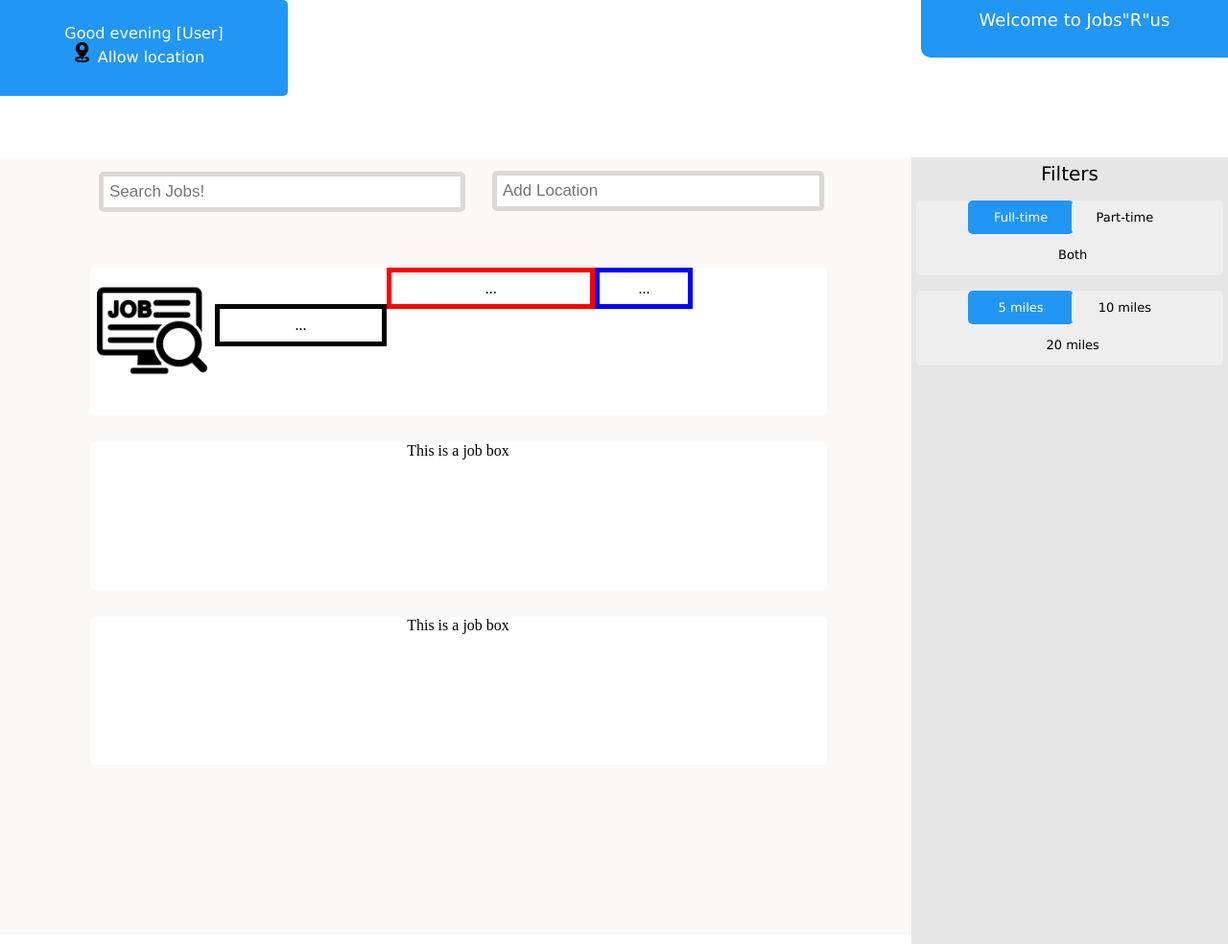
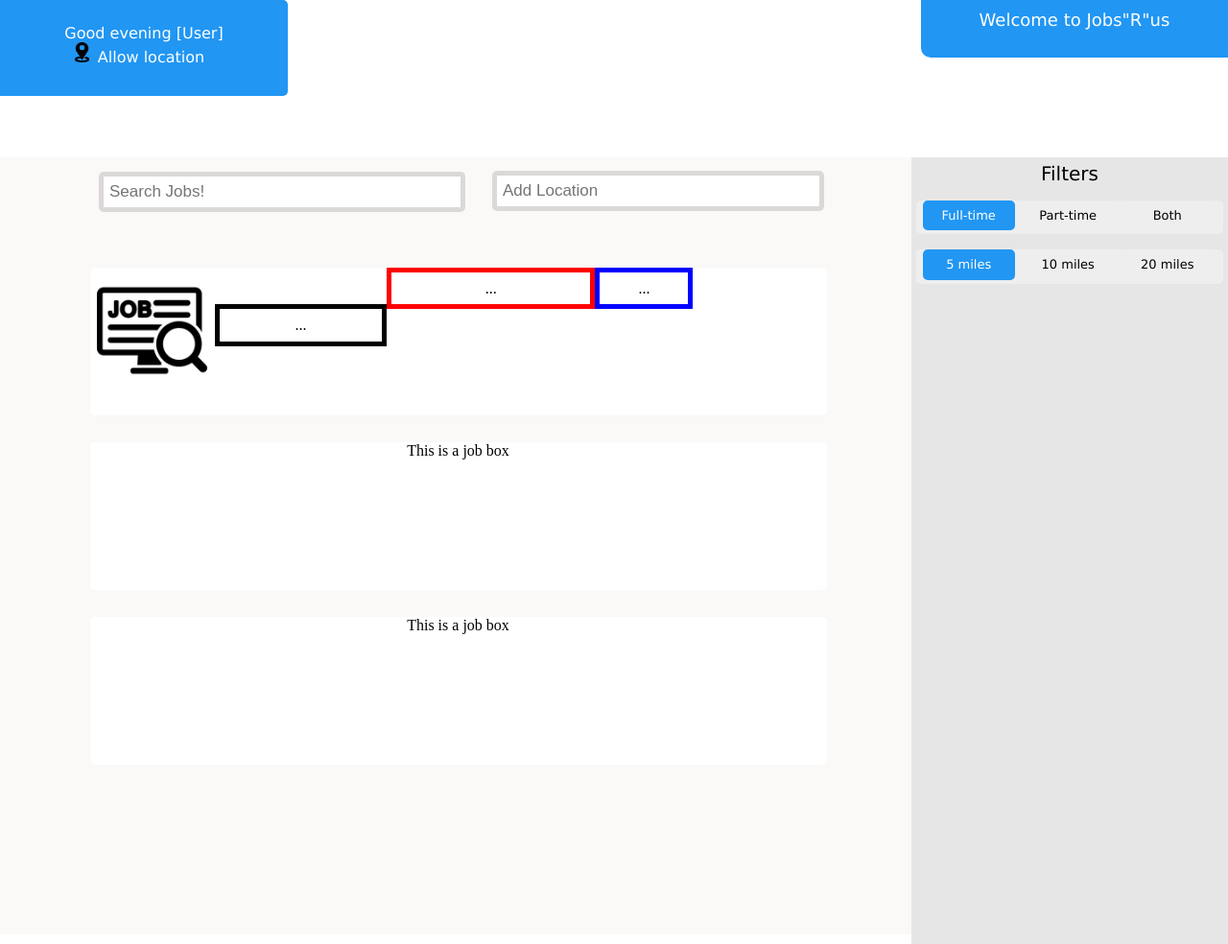
Before and after one commit to Owen-SS/Software-Engineering-Assignment, a Flask app: page / in a window 1280 px wide. Shown: the whole page at 96% size. Run offline with Flask 2, Linux system fonts and the light colour scheme.

Commit message:
Changes CSS

```diff
--- a/static/css/style.css
+++ b/static/css/style.css
@@ -215,7 +215,7 @@
 }
 
 .container {
-    width: 31.5%;
+    width: 30%;
     padding-right: 1.1%;
     display: inline-block;
     position: relative;
@@ -238,8 +238,9 @@
     text-align: center;
     float: left;
     left: 0;
-    padding: 10px;
-    width: 90%;
+    padding-top: 8.5%;
+    padding-bottom: 8.5%;
+    width: 100%;
     background-color: #eee;
     border-radius: 5px;
 }
@@ -259,7 +260,7 @@
 
 /* Create the indicator (the dot/circle - hidden when not checked) */
 .checkmark:after {
-    content: "";
+
     position: absolute;
     display: none;
 }
```
